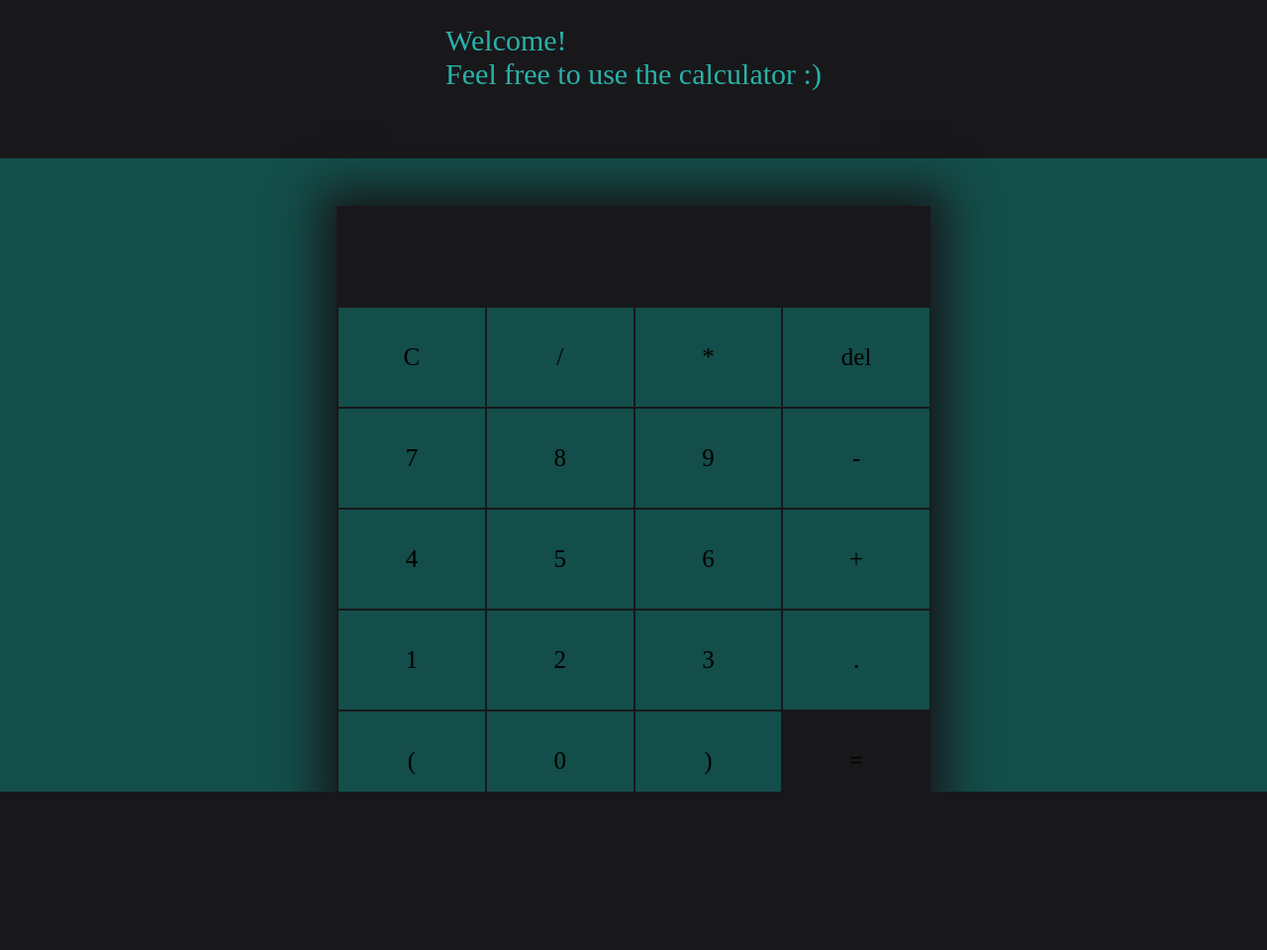
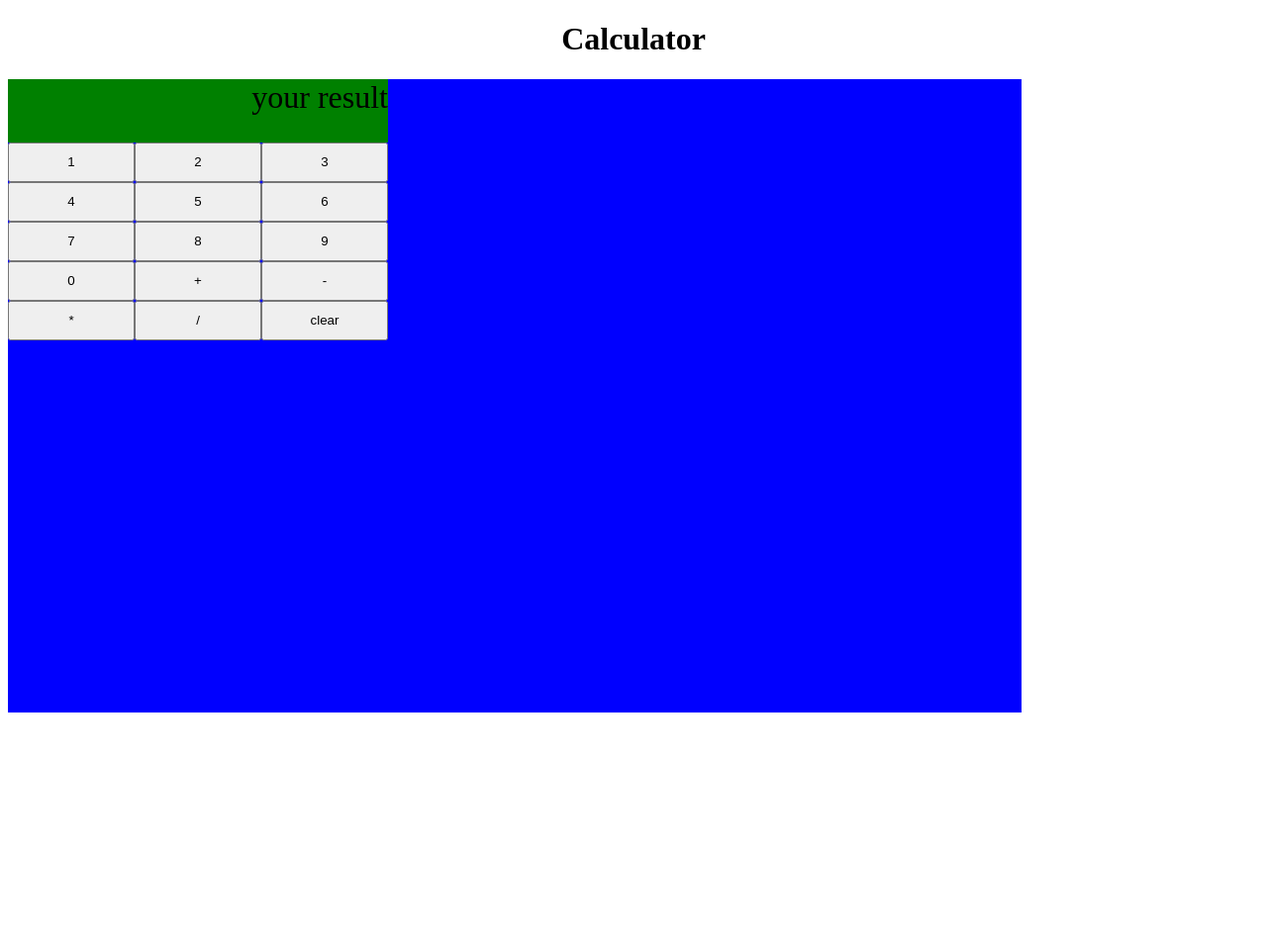
Before and after one commit to SadetTurhan/Calculator, a plain HTML site: page index.html in a window 1280 px wide. Shown: the whole page at 99% size. After the commit the page ends 800 px from the top, so only its background shows below. Drawn offline with Linux system fonts and the light colour scheme.

Commit message:
basic layout

```diff
--- a/app.js
+++ b/app.js
@@ -1,20 +1,23 @@
-let display = document.getElementById('display');
-let buttons = Array.from(document.getElementsByClassName('buttons'));
+let result = [];
 
-buttons.map( button => {
-    button.addEventListener('click', (e) =>{
-        switch(e.target.innerText){
-            case 'C':
-                display.innerText = '';
-                break;
-            case 'del':
-                display.innerText = display.innerText.slice(0, -1);
-                break;
-            case '=':
-                display.innerText = eval(display.innerText);
-                break;
-            default:
-                display.innerText += e.target.innerText;
-        }
-    });
-});
+function add(x,y){
+    let z = x + y;
+    result.push(z);
+}
+
+function substract(x,y){
+    let z = x - y;
+    result.push(z);
+}
+
+function multiply(x,y){
+    let z = x * y;
+    result.push(z);
+}
+
+function divide(x,y){
+    let z = x / y;
+    result.push(z);
+}
+
+console.log(multiply(25,5));
--- a/index.html
+++ b/index.html
@@ -8,45 +8,29 @@
     <title>Calculator</title>
 </head>
 <body>
+<h1>Calculator</h1>
 <div class="container">
-    <div class="header">
-        <div class="header-text">Welcome! <br>Feel free to use the calculator :)</div>
-    </div>
-
-    <div class="hero">
-        <div class="calc">
-        <div id="display"></div>
-        <div class="buttons">
-            <div class="button">C</div>
-            <div class="button">/</div>
-            <div class="button">*</div>
-            <div class="button">del</div>
-            <div class="button">7</div>
-            <div class="button">8</div>
-            <div class="button">9</div>
-            <div class="button">-</div>
-            <div class="button">4</div>
-            <div class="button">5</div>
-            <div class="button">6</div>
-            <div class="button">+</div>
-            <div class="button">1</div>
-            <div class="button">2</div>
-            <div class="button">3</div>
-            <div class="button">.</div>
-            <div class="button">(</div>
-            <div class="button">0</div>
-            <div class="button">)</div>
-            <div id="equal" class="button">=</div>
-        </div>
-        </div>
-    </div>
-
-    <div class="footer">
-
+    <section class="displayArea">
+        <div class="resultText">your result</div>
+    </section>
+    <div class="buttons">
+        <button>1</button>
+        <button>2</button>
+        <button>3</button>
+        <button>4</button>
+        <button>5</button>
+        <button>6</button>
+        <button>7</button>
+        <button>8</button>
+        <button>9</button>
+        <button>0</button>
+        <button>+</button>
+        <button>-</button>
+        <button>*</button>
+        <button>/</button>
+        <button>clear</button>
     </div>
 </div>
-
-
 <script src="app.js"></script>
 </body>
 </html>
--- a/style.css
+++ b/style.css
@@ -1,83 +1,34 @@
-*{
-    margin: 0;
+h1{
+    text-align: center;
 }
 
 .container{
-    display: grid;
-    grid-template-columns: 100vw;
-    grid-template-rows: 20vh 30vh 50vh 20vh;
-    grid-template-areas: "header"
-    "hero"
-    "hero"
-    "footer";
+    width: 80vw;
+    height: 80vh;
+    background-color: blue;
 }
 
-.header{
-    grid-area: header;
-    background-color: #18181B;
-    display: flex;
-    justify-content: center;
+.buttons{
+    display: grid;
+    grid-template-columns: 10vw 10vw 10vw;
+    grid-template-rows: auto;
+
+}
+button{
+    width: 10vw;
+    height: 5vh;
 }
 
-.header-text{
-    display: flex;
-    justify-content: center;
-    margin-top: 3vh;
-    font-size: 30px;
-    color:#2ab1a8;
+.displayArea{
+    background-color: green;
+    border: 5vh;
+    max-width: 30vw;
+    min-width: 30vw;
+    max-height: 8vh;
+    min-height: 8vh;
 }
 
-.hero{
-    grid-area: hero;
-    background-color: #134E4A;
+.resultText{
+    text-align: end;
+    font-size: 4vh;
 }
-
-.calc{
-    max-width: 800px;
-    width: 600px;
-    margin: 6vh auto 0 auto;
-    box-shadow: 0px 0px 43px 17px #18181B;
-}
-
-#display{
-    text-align: right;
-    height: 70px;
-    line-height: 70px;
-    padding: 16px 8px;
-    font-size: 28px;
-    color: #4a7976;
-    background-color: #18181B;
-}
-.buttons{
-    display: grid;
-    border-bottom: 0.5px solid #18181B;
-    border-left: 0.5px solid #18181B;
-    grid-template-columns: 1fr 1fr 1fr 1fr;
-}
-
-.buttons > div{
-    border-top: 0.5px solid #18181B;
-    border-right: 0.5px solid #18181B;
-}
-
-.button{
-    border: 0.5px solid #18181B;
-    line-height: 100px;
-    text-align: center;
-    font-size: 25px;
-    cursor: pointer;
-}
-
-#equal{
-    background-color: #18181B;
-}
-
-.button:hover{
-    background-color: #18181B;
-    color: white;
-    transition: 0.5s ease-in-out ;
-}
-.footer{
-    grid-area: footer;
-    background-color: #18181B;
-}
```
